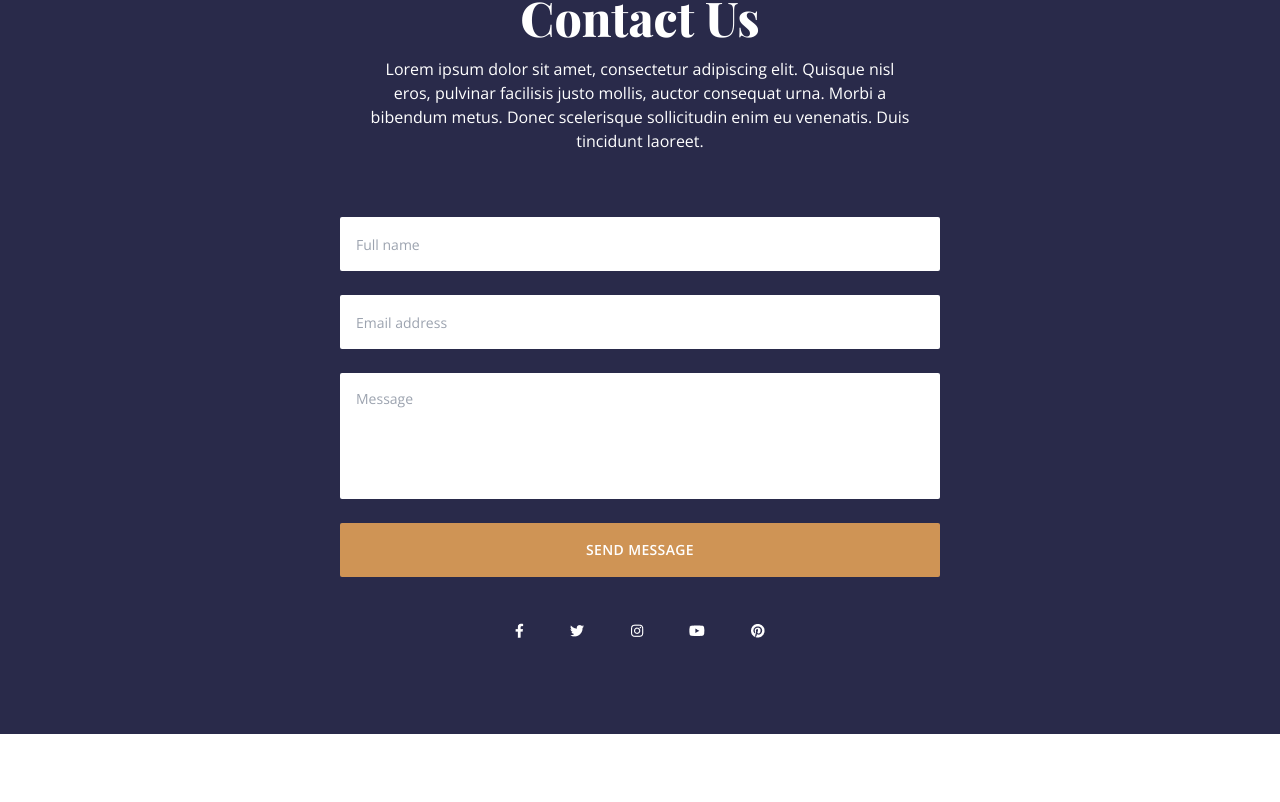
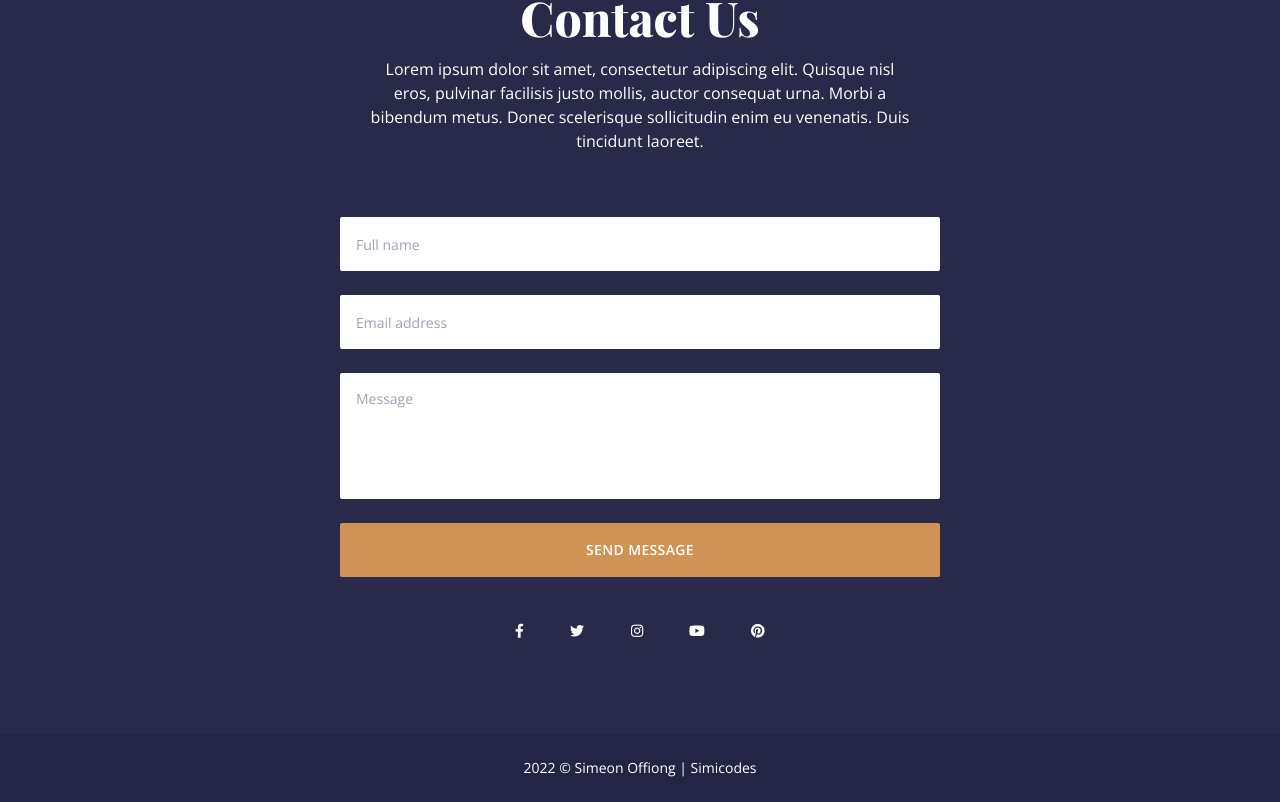
Before and after one commit to simicodes/react-lawfirm-landingPage, a React (Create React App) app: page / in a window 1280 px wide. Shown: the part 3240-4042 px from the top of the page. Before the commit the page ends 3974 px from the top, so only its background shows below. Built offline with nearby package versions, Linux system fonts and the light colour scheme.

Commit message:
Footer component updated

```diff
--- a/src/App.js
+++ b/src/App.js
@@ -3,6 +3,7 @@ import React from "react";
 // import components
 import Banner from "./components/Banner";
 import Contact from "./components/Contact";
+import Footer from "./components/Footer";
 import Newsletter from "./components/Newsletter";
 import Skills from "./components/Skills";
 import Team from "./components/Team";
@@ -17,6 +18,7 @@ const App = () => {
       <Team />
       <Newsletter />
       <Contact />
+      <Footer />
       {/* <div className="h-[2000px]"></div> */}
     </div>
   );
--- /dev/null
+++ b/src/components/Footer.js
@@ -0,0 +1,11 @@
+import React from "react";
+
+const Footer = () => {
+  return (
+    <footer className="bg-primary-darker py-[24px] text-white text-sm text-center">
+      2022 &copy; Simeon Offiong | Simicodes
+    </footer>
+  );
+};
+
+export default Footer;
```
